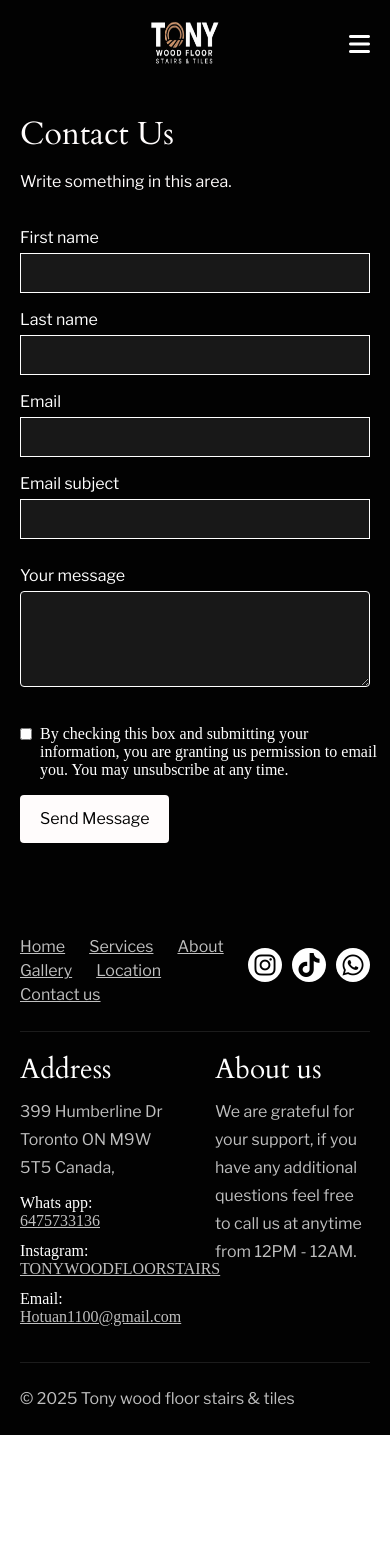
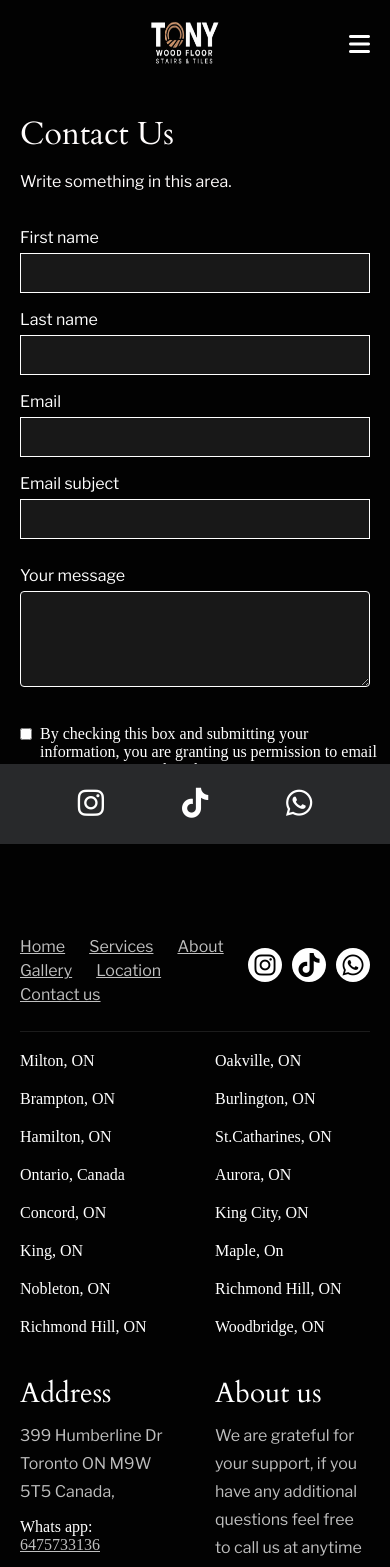
Before and after one commit to phanhuulan1/Tony-wood-floor-stairs-tiles, a Next.js app: page /contact-us in a window 390 px wide. Shown: the top 1567 px of the page. Before the commit the page ends 1435 px from the top, so only its background shows below. Built offline with nearby package versions, Linux system fonts and the light colour scheme.

Commit message:
Update footer

```diff
--- a/src/components/Footer.tsx
+++ b/src/components/Footer.tsx
@@ -30,6 +30,7 @@ const Footer = () => {
   ];
 
   return (
+    <>
       <footer className="section footer-section">
         <div className="container">
           <div className="wrapper-footer-menu">
@@ -64,6 +65,56 @@ const Footer = () => {
             </div>
           </div>
           <div className="divider-line" />
+          <div className="row location-list">
+            <div className="col-3 col-small-6">
+              <p>Milton, ON</p>
+            </div>
+            <div className="col-3 col-small-6">
+              <p>Oakville, ON</p>
+            </div>
+            <div className="col-3 col-small-6">
+              <p>Brampton, ON</p>
+            </div>
+            <div className="col-3 col-small-6">
+              <p>Burlington, ON</p>
+            </div>
+            <div className="col-3 col-small-6">
+              <p>Hamilton, ON</p>
+            </div>
+            <div className="col-3 col-small-6">
+              <p>St.Catharines, ON</p>
+            </div>
+            <div className="col-3 col-small-6">
+              <p>Ontario, Canada</p>
+            </div>
+            <div className="col-3 col-small-6">
+              <p>Aurora, ON</p>
+            </div>
+            <div className="col-3 col-small-6">
+              <p>Concord, ON</p>
+            </div>
+            <div className="col-3 col-small-6">
+              <p>King City, ON</p>
+            </div>
+            <div className="col-3 col-small-6">
+              <p>King, ON</p>
+            </div>
+            <div className="col-3 col-small-6">
+              <p>Maple, On</p>
+            </div>
+            <div className="col-3 col-small-6">
+              <p>Nobleton, ON</p>
+            </div>
+            <div className="col-3 col-small-6">
+              <p>Richmond Hill, ON</p>
+            </div>
+            <div className="col-3 col-small-6">
+              <p>Richmond Hill, ON</p>
+            </div>
+            <div className="col-3 col-small-6">
+              <p>Woodbridge, ON</p>
+            </div>
+          </div>
           <ul className="row">
             <li className="col-3 col-small-6">
               <div className="footer-item footer-address">
@@ -77,11 +128,14 @@ const Footer = () => {
                 </p>
                 <p className="footer-contact">
                   <span className="footer-contact">Instagram: </span>
-                <Link href="https://www.instagram.com/tonywoodfloorstairs/">TONYWOODFLOORSTAIRS</Link>
+                  <Link href="https://www.instagram.com/tonywoodfloorstairs/">
+                    TONYWOODFLOORSTAIRS
+                  </Link>
                 </p>
                 <p className="footer-contact">
                   <span className="footer-contact">Email: </span>
-                <Link href="mailto:hotuan1100@gmail.com">Hotuan1100@gmail.com
+                  <Link href="mailto:hotuan1100@gmail.com">
+                    Hotuan1100@gmail.com
                   </Link>
                 </p>
               </div>
@@ -100,6 +154,24 @@ const Footer = () => {
           <p className="copy-right">© 2025 Tony wood floor stairs & tiles</p>
         </div>
       </footer>
+      <div className="social-contact">
+        <Link
+          className="wrapper-instagram"
+          href="https://www.instagram.com/tonywoodfloorstairs"
+        >
+          <i className="fa-brands fa-instagram"></i>
+        </Link>
+        <Link
+          className="wrapper-instagram"
+          href="https://www.tiktok.com/@tonywoodfloorstair?_t=ZS-8sr9mYJMuYh&_r=1"
+        >
+          <i className="fa-brands fa-tiktok"></i>
+        </Link>
+        <Link className="wrapper-instagram" href="https://wa.me/16475733136">
+          <i className="fa-brands fa-whatsapp"></i>
+        </Link>
+      </div>
+    </>
   );
 };
 export default Footer;
--- a/src/components/WhyUs.tsx
+++ b/src/components/WhyUs.tsx
@@ -14,7 +14,8 @@ const WhyUsComponent = () => {
               </p>
               <p className="card-sub-title">
                 We offer affordable rates while maintaining top notch quality of
-                work we perform for all of our clients.
+                work we perform for all of our clients. Contact us 24/7 to get
+                free estimate and we will respond in an hour.
               </p>
               <Link className="card-link" href="/contact-us">
                 REQUEST QUOTE
--- a/src/styles/footer.css
+++ b/src/styles/footer.css
@@ -85,8 +85,7 @@
 }
 
 .footer-section .copy-right {
-  margin-top: 24px;
-  padding-bottom: 24px;
+  margin: 24px 0 24px;
   color: var(--cloud-white);
   font-family: "Libre Franklin";
   font-size: var(--font-16);
@@ -116,8 +115,38 @@
   font-size: var(--font-24);
 }
 
+.footer-section .location-list {
+  margin-bottom: 20px;
+}
+
 .footer-section .wrapper-footer-menu {
   display: flex;
   align-items: center;
   justify-content: space-between;
 }
+
+.social-contact {
+  width: 100%;
+  height: 80px;
+  position: fixed;
+  bottom: 0;
+  left: 0;
+  display: flex;
+  align-items: center;
+  justify-content: space-evenly;
+  display: none;
+  background-color: #28292B;
+}
+
+.social-contact a {
+  font-size: 30px;
+}
+
+@media (max-width: 480px) {
+  .social-contact {
+    display: flex;
+  }
+  .footer-section .copy-right {
+    margin: 24px 0 110px;
+  }
+}
```
Also changed, not shown: 1 other file (tests, documents, lock files or other folders). Lines whose indentation alone changed are shown as unchanged.
